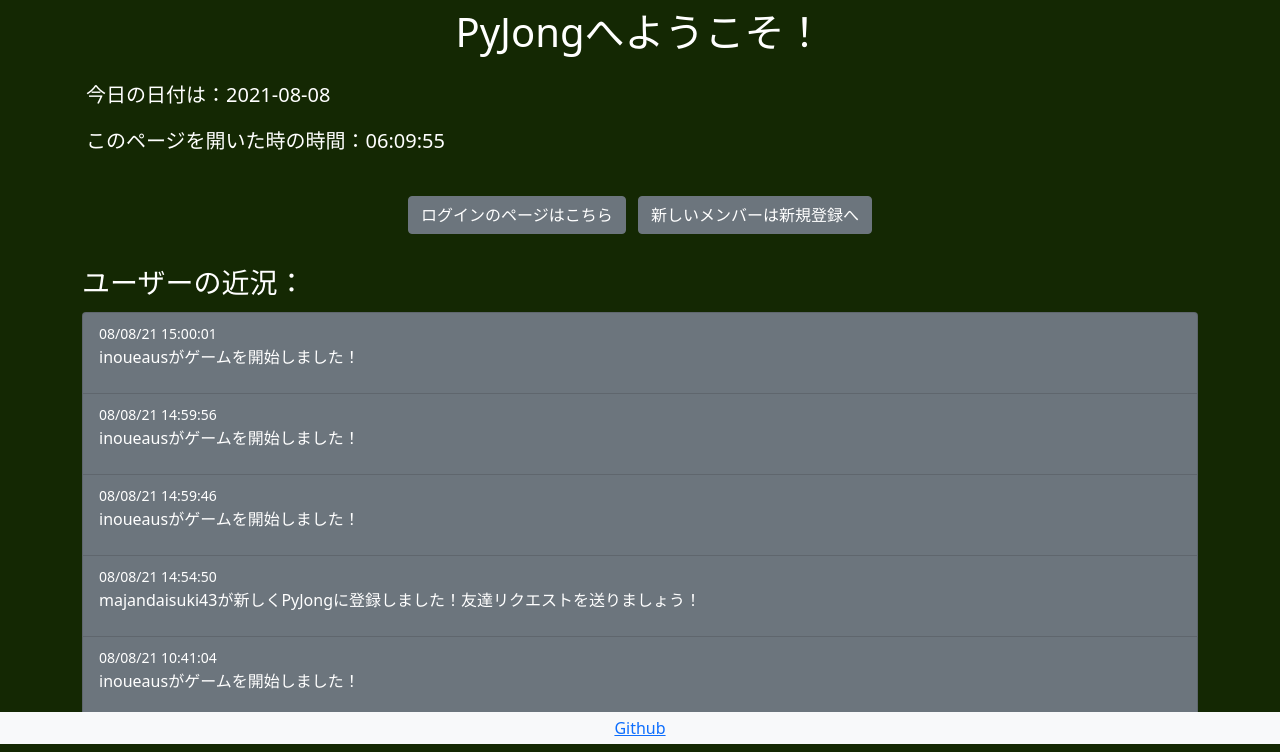
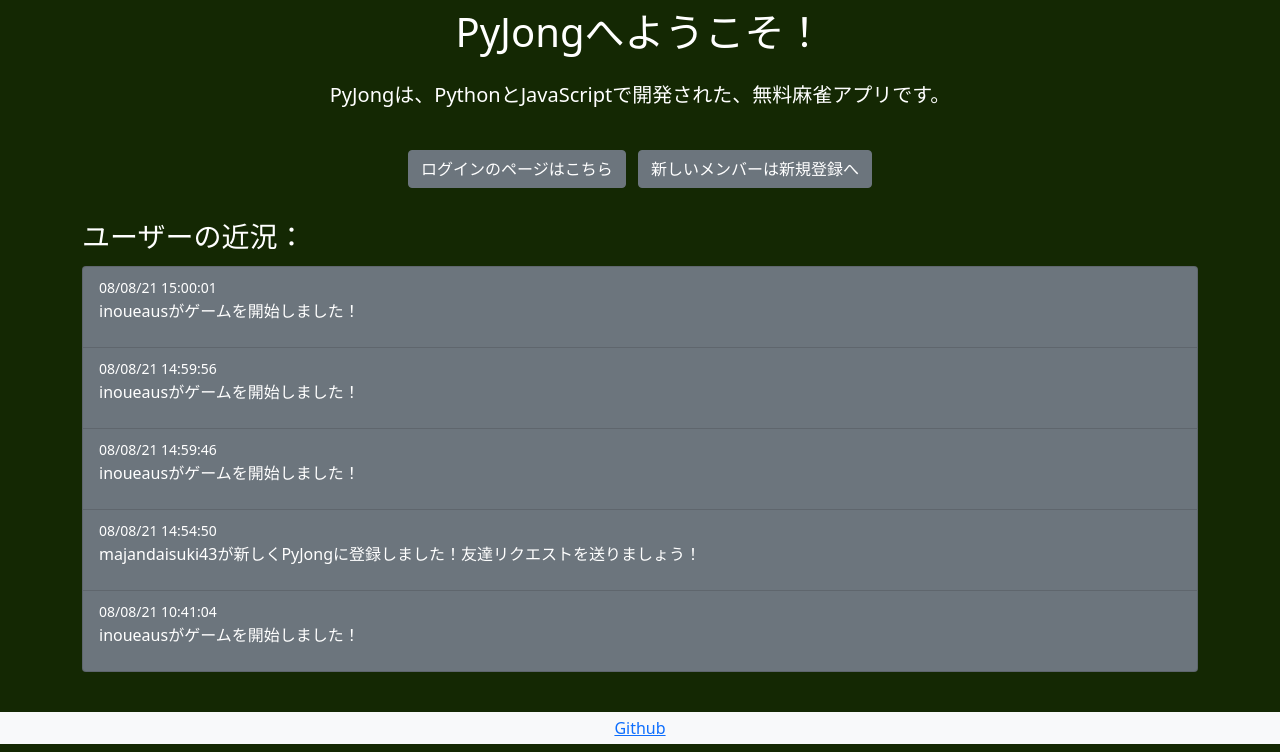
Before and after one commit to tronicboy1/pymahjong, a Flask app: page / in a window 1280 px wide. Shown: the part 56-808 px from the top of the page. Run offline with Flask 2, Linux system fonts and the light colour scheme; data comes from the database, SQL or seed files in the repository; both versions use the stored data as it was after the commit; some libraries are stand-ins or nearby versions.

Commit message:
Indexページのスタイリング

```diff
--- a/app.py
+++ b/app.py
@@ -3,7 +3,7 @@ from pyjong import app,db,socketio
 from pyjong.models import retrieve_game_updates
 from flask import render_template,session,flash,redirect,url_for
 from flask_login import logout_user,login_required,current_user
-import datetime
+
 import os
 
 #create all db
@@ -22,11 +22,7 @@ def index():
     game_updates = retrieve_game_updates()
     if current_user.is_authenticated:
         return redirect(url_for('main.friends'))
-    date_now = datetime.date.today()
-    time_now = datetime.datetime.now().strftime('%H:%M:%S')
-
-
-    return render_template('home.html',date_now=date_now,time_now=time_now,game_updates=game_updates)
+    return render_template('home.html',game_updates=game_updates)
 
 @app.route('/logout')
 @login_required
--- a/pyjong/apps/socketioapps/mahjongsocketio.py
+++ b/pyjong/apps/socketioapps/mahjongsocketio.py
@@ -192,7 +192,8 @@ def gamecontrol(choice):
         if choice in ('Y','N'):
             if choice == 'Y':
                 #remove pon hai from other player's kawa
-                room_dict[session['room']][0].kyoku.ponkanchi_start_player.kawa.pop(-1)
+                kan_hai = room_dict[session['room']][0].kyoku.ponkanchi_start_player.kawa.pop(-1)
+                new_game_update(text=f"{session['username']}が{kan_hai}をカンしました！")
                 room_dict[session['room']][0].kyoku.current_player.kan_user_input()
                 #reset player to player at start of pon kan chi check
                 room_dict[session['room']][0].kyoku.current_player = room_dict[session['room']][0].kyoku.ponkanchi_start_player
@@ -299,6 +300,7 @@ def gamecontrol(choice):
         print('riichi input:',choice)
         if choice in ('Y','N'):
             if choice == 'Y':
+                new_game_update(text=f"{session['username']}が{kan_hai}をリーチしました！")
                 room_dict[session['room']][0].kyoku.current_player.player_riichi_input()
                 room_dict[session['room']][0].kyoku.after_tenpai_check()
                 cycle_to_human()
--- a/pyjong/templates/home.html
+++ b/pyjong/templates/home.html
@@ -7,9 +7,8 @@
 </div>
 
 
-<div class="container p-3 text-left">
-  <p class="lead">今日の日付は：{{date_now}}</p>
-  <p class="lead">このページを開いた時の時間：{{time_now}}</p>
+<div class="container py-3 px-5 text-center">
+  <p class="lead">PyJongは、PythonとJavaScriptで開発された、無料麻雀アプリです。</p>
 </div>
   <p class="text-center">
   <a href="{{url_for('authentication.login')}}" class="btn btn-secondary my-2 mx-1">ログインのページはこちら</a>
@@ -17,7 +16,7 @@
   </p>
 
 </div>
-<div class="container pt-2">
+<div class="container pt-2 pb-5">
   <h3>ユーザーの近況：</h3>
   <ul class="list-group pt-1">
     {% for update in game_updates.items %}
```
Also changed, not shown: pyjong/data.sqlite.
